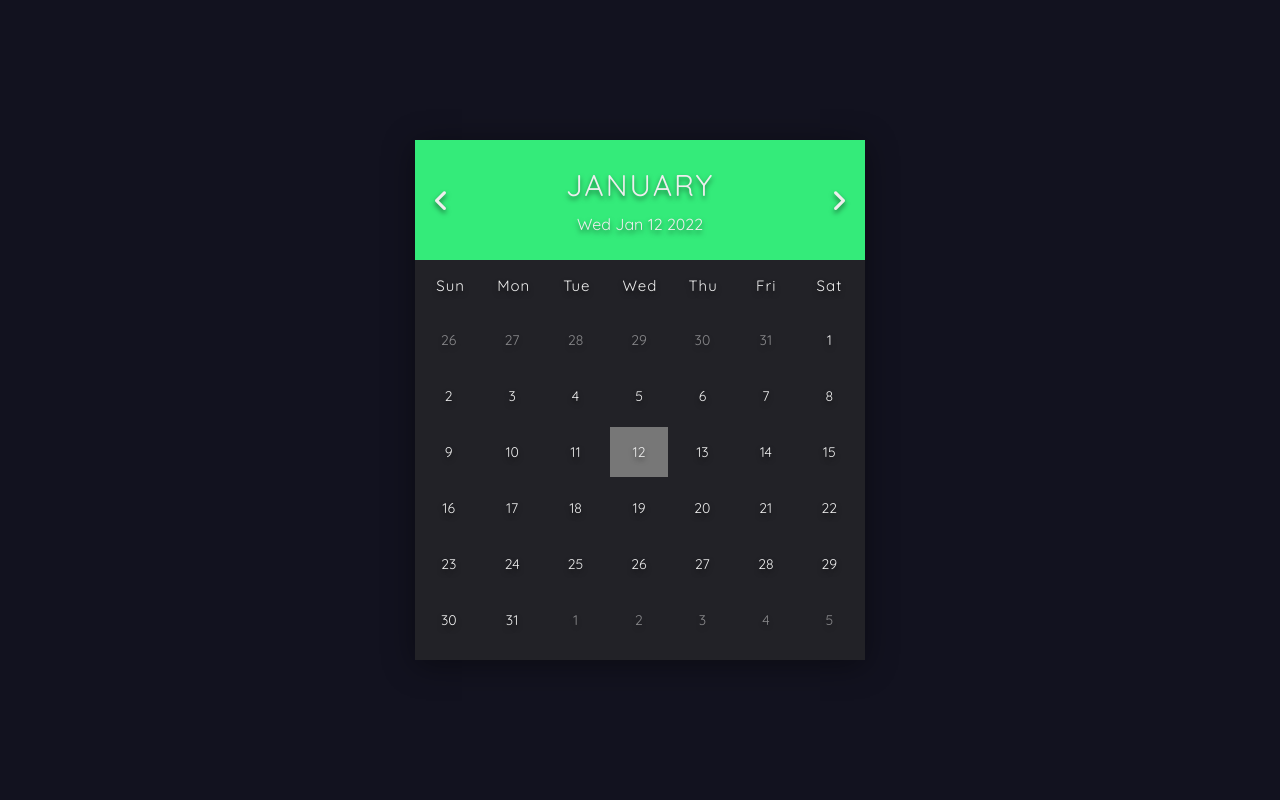
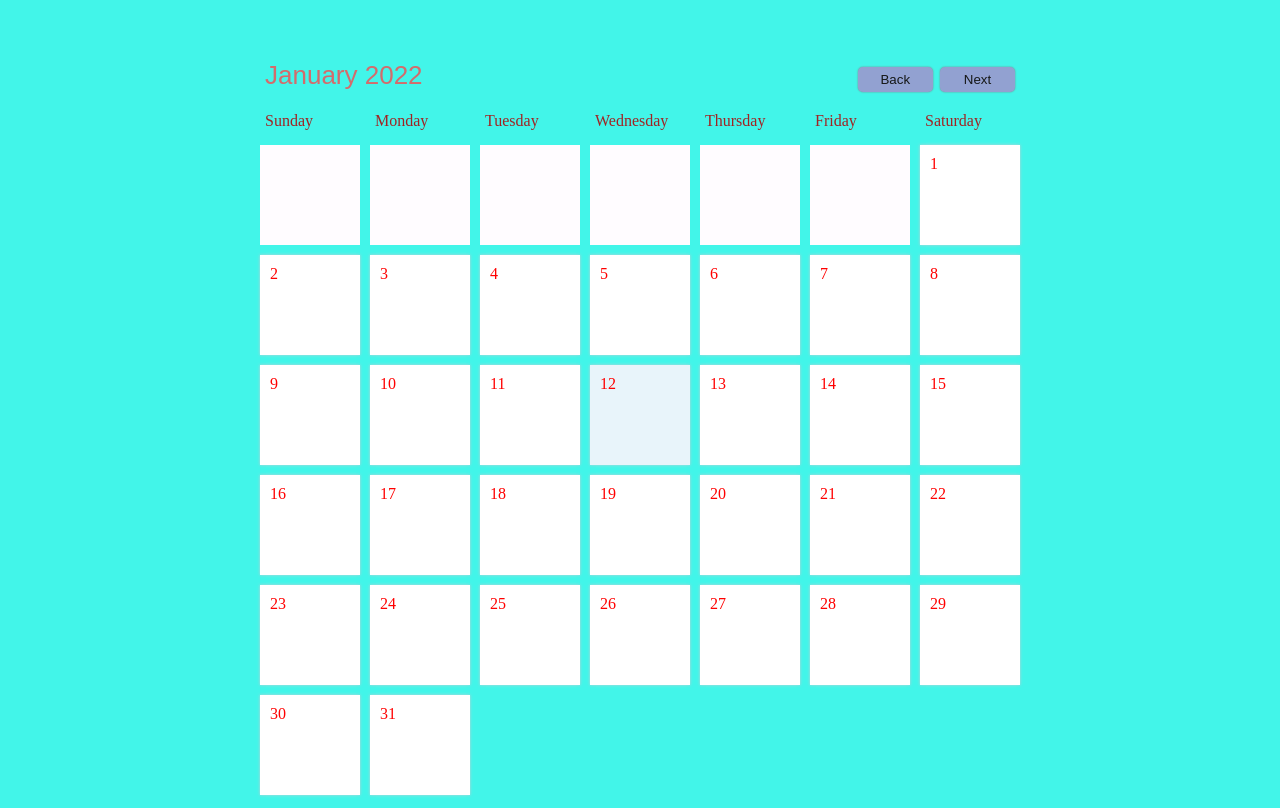
Before and after one commit to nimisharajeev123/Calenderproject, a plain HTML site: page index.html in a window 1280 px wide. Drawn offline with Linux system fonts and the light colour scheme.

Commit message:
final commit

```diff
--- a/index.html
+++ b/index.html
@@ -1,43 +1,56 @@
 <!DOCTYPE html>
 <html lang="en">
   <head>
-    <meta charset="UTF-8" />
-    <meta name="viewport" content="width=device-width, initial-scale=1.0" />
-    <title>Calendar</title>
-    <link rel="stylesheet" href="style.css" />
-    <link
-      rel="stylesheet"
-      href="https://cdnjs.cloudflare.com/ajax/libs/font-awesome/6.0.0-beta3/css/all.min.css"
-    />
-    <link
-      href="https://fonts.googleapis.com/css2?family=Quicksand:wght@300;400;500;600;700&display=swap"
-      rel="stylesheet"
-    />
+    <meta charset="UTF-8">
+    <meta name="viewport" content="width=device-width, initial-scale=1.0">
+    <title>Calendar App Vanilla JS</title>
+
+    <link rel="stylesheet" href="style.css">
   </head>
-  <body>
-    <div class="container">
-      <div class="calendar">
-        <div class="month">
-          <i class="fas fa-angle-left prev"></i>
-          <div class="date">
-            <h1></h1>
-            <p></p>
-          </div>
-          <i class="fas fa-angle-right next"></i>
+  <body color="red">
+
+    <div id="container">
+      <div id="header">
+        <div id="monthDisplay"></div>
+        <div>
+          <button id="backButton">Back</button>
+          <button id="nextButton">Next</button>
         </div>
-        <div class="weekdays">
-          <div>Sun</div>
-          <div>Mon</div>
-          <div>Tue</div>
-          <div>Wed</div>
-          <div>Thu</div>
-          <div>Fri</div>
-          <div>Sat</div>
-        </div>
-        <div class="days"></div>
       </div>
+
+      <div id="weekdays">
+        <div>Sunday</div>
+        <div>Monday</div>
+        <div>Tuesday</div>
+        <div>Wednesday</div>
+        <div>Thursday</div>
+        <div>Friday</div>
+        <div>Saturday</div>
+      </div>
+
+      <div id="calendar"></div>
     </div>
 
-    <script src="script.js"></script>
+    <div id="newEventModal">
+      <h2>New Event</h2>
+
+      <input id="eventTitleInput" placeholder="Event Title" />
+
+      <button id="saveButton">Save</button>
+      <button id="cancelButton">Cancel</button>
+    </div>
+
+    <div id="deleteEventModal">
+      <h2>Event</h2>
+
+      <p id="eventText"></p>
+
+      <button id="deleteButton">Delete</button>
+      <button id="closeButton">Close</button>
+    </div>
+
+    <div id="modalBackDrop"></div>
+
+    <script src="./script.js"></script>
   </body>
 </html>
--- a/script.js
+++ b/script.js
@@ -1,82 +1,134 @@
-const date = new Date();
+let nav = 0;
+let clicked = null;
+let events = localStorage.getItem('events') ? JSON.parse(localStorage.getItem('events')) : [];
 
-const renderCalendar = () => {
-  date.setDate(1);
+const calendar = document.getElementById('calendar');
+const newEventModal = document.getElementById('newEventModal');
+const deleteEventModal = document.getElementById('deleteEventModal');
+const backDrop = document.getElementById('modalBackDrop');
+const eventTitleInput = document.getElementById('eventTitleInput');
+const weekdays = ['Sunday', 'Monday', 'Tuesday', 'Wednesday', 'Thursday', 'Friday', 'Saturday'];
 
-  const monthDays = document.querySelector(".days");
+function openModal(date) {
+  clicked = date;
 
-  const lastDay = new Date(
-    date.getFullYear(),
-    date.getMonth() + 1,
-    0
-  ).getDate();
+  const eventForDay = events.find(e => e.date === clicked);
 
-  const prevLastDay = new Date(
-    date.getFullYear(),
-    date.getMonth(),
-    0
-  ).getDate();
-
-  const firstDayIndex = date.getDay();
-
-  const lastDayIndex = new Date(
-    date.getFullYear(),
-    date.getMonth() + 1,
-    0
-  ).getDay();
-
-  const nextDays = 7 - lastDayIndex - 1;
-
-  const months = [
-    "January",
-    "February",
-    "March",
-    "April",
-    "May",
-    "June",
-    "July",
-    "August",
-    "September",
-    "October",
-    "November",
-    "December",
-  ];
-
-  document.querySelector(".date h1").innerHTML = months[date.getMonth()];
-
-  document.querySelector(".date p").innerHTML = new Date().toDateString();
-
-  let days = "";
-
-  for (let x = firstDayIndex; x > 0; x--) {
-    days += `<div class="prev-date">${prevLastDay - x + 1}</div>`;
+  if (eventForDay) {
+    document.getElementById('eventText').innerText = eventForDay.title;
+    deleteEventModal.style.display = 'block';
+  } else {
+    newEventModal.style.display = 'block';
   }
 
-  for (let i = 1; i <= lastDay; i++) {
-    if (
-      i === new Date().getDate() &&
-      date.getMonth() === new Date().getMonth()
-    ) {
-      days += `<div class="today">${i}</div>`;
-    } else {
-      days += `<div>${i}</div>`;
-    }
+  backDrop.style.display = 'block';
+}
+
+function load() {
+  const dt = new Date();
+
+  if (nav !== 0) {
+    dt.setMonth(new Date().getMonth() + nav);
   }
 
-  for (let j = 1; j <= nextDays; j++) {
-    days += `<div class="next-date">${j}</div>`;
-    monthDays.innerHTML = days;
+  const day = dt.getDate();
+  const month = dt.getMonth();
+  const year = dt.getFullYear();
+
+  const firstDayOfMonth = new Date(year, month, 1);
+  const daysInMonth = new Date(year, month + 1, 0).getDate();
+
+  const dateString = firstDayOfMonth.toLocaleDateString('en-us', {
+    weekday: 'long',
+    year: 'numeric',
+    month: 'numeric',
+    day: 'numeric',
+  });
+  const paddingDays = weekdays.indexOf(dateString.split(', ')[0]);
+
+  document.getElementById('monthDisplay').innerText =
+    `${dt.toLocaleDateString('en-us', { month: 'long' })} ${year}`;
+
+  calendar.innerHTML = '';
+
+  for(let i = 1; i <= paddingDays + daysInMonth; i++) {
+    const daySquare = document.createElement('div');
+    daySquare.classList.add('day');
+
+    const dayString = `${month + 1}/${i - paddingDays}/${year}`;
+
+    if (i > paddingDays) {
+      daySquare.innerText = i - paddingDays;
+      const eventForDay = events.find(e => e.date === dayString);
+
+      if (i - paddingDays === day && nav === 0) {
+        daySquare.id = 'currentDay';
+      }
+
+      if (eventForDay) {
+        const eventDiv = document.createElement('div');
+        eventDiv.classList.add('event');
+        eventDiv.innerText = eventForDay.title;
+        daySquare.appendChild(eventDiv);
+      }
+
+      daySquare.addEventListener('click', () => openModal(dayString));
+    } else {
+      daySquare.classList.add('padding');
+    }
+
+    calendar.appendChild(daySquare);
   }
-};
+}
 
-document.querySelector(".prev").addEventListener("click", () => {
-  date.setMonth(date.getMonth() - 1);
-  renderCalendar();
-});
+function closeModal() {
+  eventTitleInput.classList.remove('error');
+  newEventModal.style.display = 'none';
+  deleteEventModal.style.display = 'none';
+  backDrop.style.display = 'none';
+  eventTitleInput.value = '';
+  clicked = null;
+  load();
+}
 
-document.querySelector(".next").addEventListener("click", () => {
-  date.setMonth(date.getMonth() + 1);
-  renderCalendar();
-});
+function saveEvent() {
+  if (eventTitleInput.value) {
+    eventTitleInput.classList.remove('error');
 
-renderCalendar();
+    events.push({
+      date: clicked,
+      title: eventTitleInput.value,
+    });
+
+    localStorage.setItem('events', JSON.stringify(events));
+    closeModal();
+  } else {
+    eventTitleInput.classList.add('error');
+  }
+}
+
+function deleteEvent() {
+  events = events.filter(e => e.date !== clicked);
+  localStorage.setItem('events', JSON.stringify(events));
+  closeModal();
+}
+
+function initButtons() {
+  document.getElementById('nextButton').addEventListener('click', () => {
+    nav++;
+    load();
+  });
+
+  document.getElementById('backButton').addEventListener('click', () => {
+    nav--;
+    load();
+  });
+
+  document.getElementById('saveButton').addEventListener('click', saveEvent);
+  document.getElementById('cancelButton').addEventListener('click', closeModal);
+  document.getElementById('deleteButton').addEventListener('click', deleteEvent);
+  document.getElementById('closeButton').addEventListener('click', closeModal);
+}
+
+initButtons();
+load();
--- a/style.css
+++ b/style.css
@@ -1,109 +1,128 @@
-* {
-    margin: 0;
-    padding: 0;
-    box-sizing: border-box;
-    font-family: "Quicksand", sans-serif;
-  }
+body {
 
-  html {
-    font-size: 62.5%;
-  }
+  display: flex;
+  margin-top: 50px;
+  justify-content: center;
+  background-color: #42f5e9;
+}
+button {
+  width: 75px;
+  cursor: pointer;
+  box-shadow: 0px 0px 2px gray;
+  border: none;
+  outline: none;
+  padding: 5px;
+  border-radius: 5px;
+  color: rgb(22, 24, 23);
+}
 
-  .container {
-    width: 100%;
-    height: 100vh;
-    background-color: #12121f;
-    color: #eee;
-    display: flex;
-    justify-content: center;
-    align-items: center;
-  }
+#header {
+  padding: 10px;
+  color: #d36c6c;
+  font-size: 26px;
+  font-family: sans-serif;
+  display: flex;
+  justify-content: space-between;
+}
+#header button {
+  background-color:#92a1d1;
+}
+#container {
+  color: #66c229;
+  width: 770px;
+}
+#weekdays {
+  width: 100%;
+  display: flex;
+  color: #a02424;
+}
+#weekdays div {
+  width: 100px;
+  padding: 10px;
+}
+#calendar {
+  color: red;
+  width: 100%;
+  margin: auto;
+  display: flex;
+  flex-wrap: wrap;
+}
+.day {
+  width: 100px;
+  padding: 10px;
+  height: 100px;
+  cursor: pointer;
+  box-sizing: border-box;
+  background-color: rgb(255, 255, 255);
+  margin: 5px;
+  box-shadow: 0px 0px 3px #c2cfd4;
+  display: flex;
+  flex-direction: column;
+  justify-content: space-between;
+}
+.day:hover {
+  background-color: #efe8fa;
+}
 
-  .calendar {
-    width: 45rem;
-    height: 52rem;
-    background-color: #222227;
-    box-shadow: 0 0.5rem 3rem rgba(0, 0, 0, 0.4);
-  }
-
-  .month {
-    width: 100%;
-    height: 12rem;
-    background-color: #34eb7a;
-    display: flex;
-    justify-content: space-between;
-    align-items: center;
-    padding: 0 2rem;
-    text-align: center;
-    text-shadow: 0 0.3rem 0.5rem rgba(0, 0, 0, 0.5);
-  }
-
-  .month i {
-    font-size: 2.5rem;
-    cursor: pointer;
-  }
-
-  .month h1 {
-    font-size: 3rem;
-    font-weight: 400;
-    text-transform: uppercase;
-    letter-spacing: 0.2rem;
-    margin-bottom: 1rem;
-  }
-
-  .month p {
-    font-size: 1.6rem;
-  }
-
-  .weekdays {
-    width: 100%;
-    height: 5rem;
-    padding: 0 0.4rem;
-    display: flex;
-    align-items: center;
-  }
-
-  .weekdays div {
-    font-size: 1.5rem;
-    font-weight: 400;
-    letter-spacing: 0.1rem;
-    width: calc(44.2rem / 7);
-    display: flex;
-    justify-content: center;
-    align-items: center;
-    text-shadow: 0 0.3rem 0.5rem rgba(0, 0, 0, 0.5);
-  }
-
-  .days {
-    width: 100%;
-    display: flex;
-    flex-wrap: wrap;
-    padding: 0.2rem;
-  }
-
-  .days div {
-    font-size: 1.4rem;
-    margin: 0.3rem;
-    width: calc(40.2rem / 7);
-    height: 5rem;
-    display: flex;
-    justify-content: center;
-    align-items: center;
-    text-shadow: 0 0.3rem 0.5rem rgba(0, 0, 0, 0.5);
-    transition: background-color 0.2s;
-  }
-
-  .days div:hover:not(.today) {
-    background-color: #777;
-    border: 0.2rem solid #777;
-    cursor: pointer;
-  }
-
-  .prev-date,
-  .next-date {
-    opacity: 0.5;
-  }
-
-  .today {
-    background-color: #777;
-  }
+.day + #currentDay {
+  background-color:#e8f4fa;
+}
+.event {
+  font-size: 10px;
+  padding: 3px;
+  background-color: #58bae4;
+  color: white;
+  border-radius: 5px;
+  max-height: 55px;
+  overflow: hidden;
+}
+.padding {
+  cursor: default !important;
+  background-color: #FFFCFF !important;
+  box-shadow: none !important;
+}
+#newEventModal, #deleteEventModal {
+  display: none;
+  z-index: 20;
+  padding: 25px;
+  background-color: #e8f4fa;
+  box-shadow: 0px 0px 3px black;
+  border-radius: 5px;
+  width: 350px;
+  top: 100px;
+  left: calc(50% - 175px);
+  position: absolute;
+  font-family: sans-serif;
+}
+#eventTitleInput {
+  padding: 10px;
+  width: 100%;
+  box-sizing: border-box;
+  margin-bottom: 25px;
+  border-radius: 3px;
+  outline: none;
+  border: none;
+  box-shadow: 0px 0px 3px gray;
+}
+#eventTitleInput.error {
+  border: 2px solid red;
+}
+#cancelButton, #deleteButton {
+  background-color: #d36c6c;
+}
+#saveButton, #closeButton {
+  background-color: #92a1d1;
+}
+#eventText {
+  font-size: 14px;
+}
+#modalBackDrop {
+  display: none;
+  top: 0px;
+  left: 0px;
+  z-index: 10;
+  width: 100vw;
+  height: 100vh;
+  position: absolute;
+  background-color: rgba(0,0,0,0.8);
+}
```
